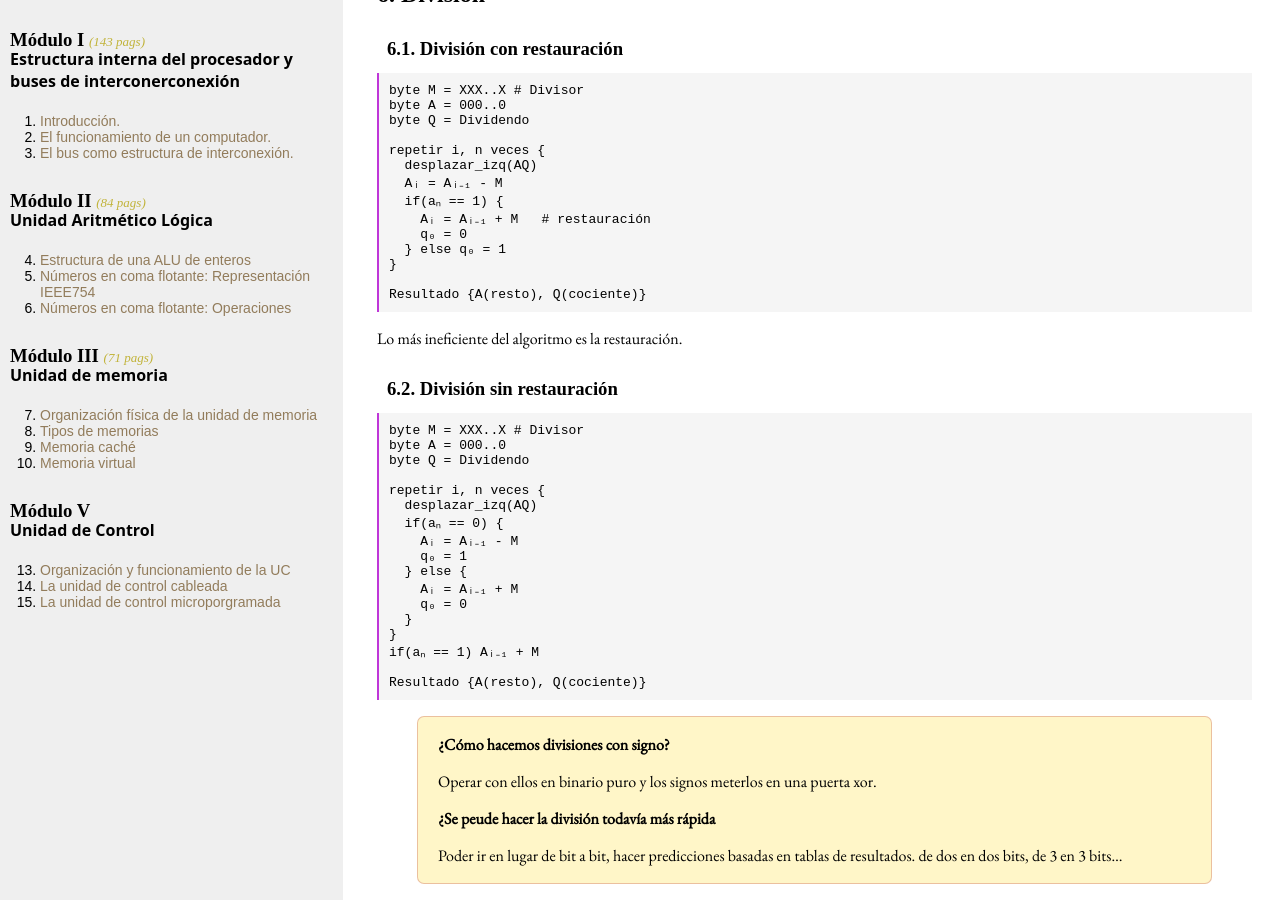
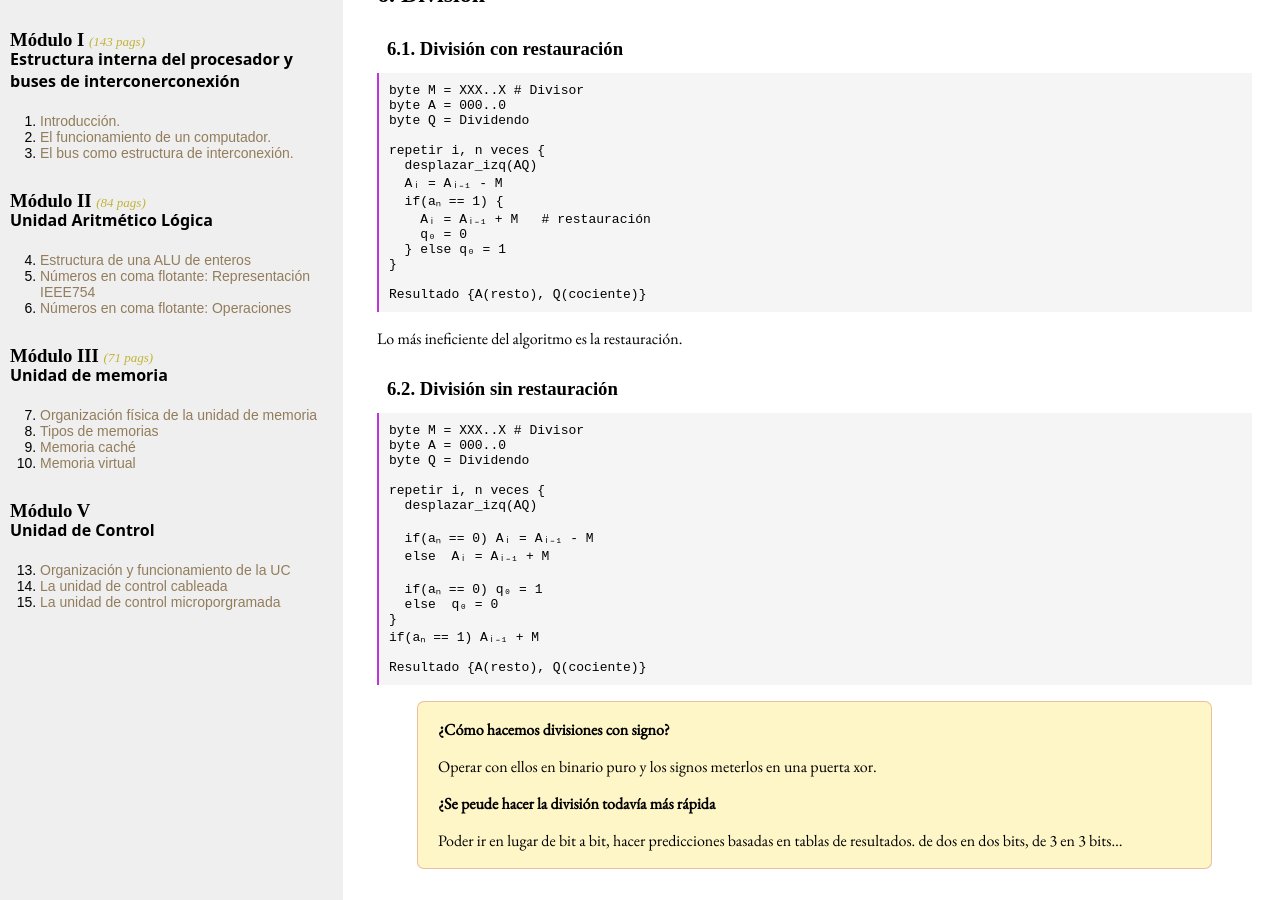
Before and after one commit to dkaerit/EDC, a Jekyll site: the page built from _posts/2020-10-05-TEMA04.md, in a window 1280 px wide and 900 px high, scrolled down 6046 px. Built offline with Jekyll 4.4.1, drawn with Linux system fonts in a browser that asks for light colours; some web fonts are replaced.

Commit message:
Update 2020-10-05-TEMA04.md

```diff
--- a/_posts/2020-10-05-TEMA04.md
+++ b/_posts/2020-10-05-TEMA04.md
@@ -247,13 +247,12 @@ byte Q = Dividendo
 
 repetir i, n veces {
   desplazar_izq(AQ)
-  if(aₙ == 0) {
-    Aᵢ = Aᵢ₋₁ - M
-    q₀ = 1
-  } else {
-    Aᵢ = Aᵢ₋₁ + M
-    q₀ = 0
-  }
+
+  if(aₙ == 0) Aᵢ = Aᵢ₋₁ - M
+  else  Aᵢ = Aᵢ₋₁ + M
+
+  if(aₙ == 0) q₀ = 1
+  else  q₀ = 0
 }
 if(aₙ == 1) Aᵢ₋₁ + M
 
```
